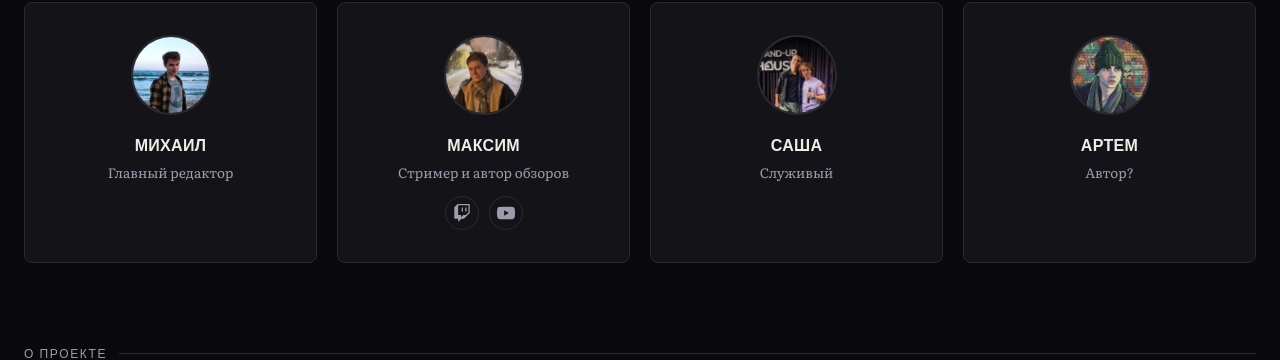
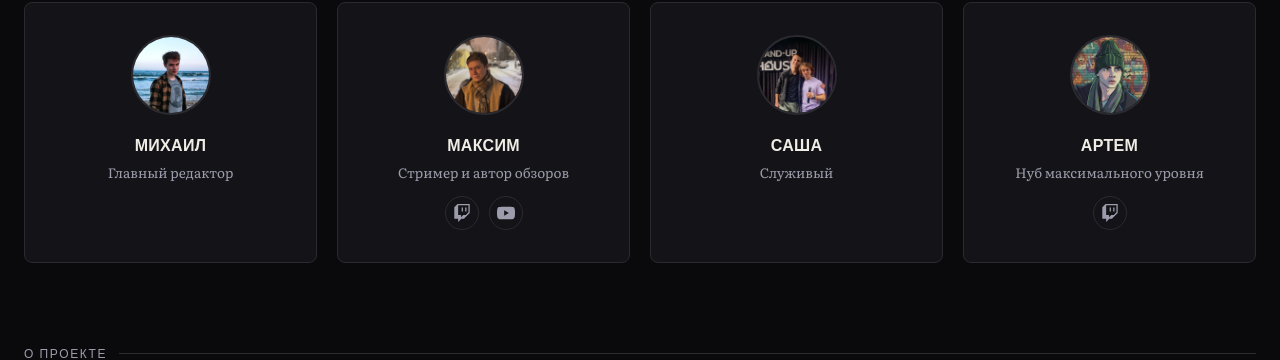
Before and after one commit to MagisterGudvin/pixelorcs, a Jekyll site: the page built from index.html, in a window 1280 px wide and 900 px high, scrolled down 1493 px. Shown: the part 98-458 px from the top of the window. Built offline with Jekyll 4.4.1, drawn with Linux system fonts in a browser that asks for light colours.

Commit message:
Update Настройки “general”

```diff
--- a/_data/settings.yml
+++ b/_data/settings.yml
@@ -71,9 +71,9 @@ authors:
     vk: ''
     telegram: ''
   - name: Артем
-    bio: Автор?
+    bio: Нуб максимального уровня
     avatar: /assets/uploads/photo_2026-04-02_21-28-14.webp
-    twitch: ''
+    twitch: https://www.twitch.tv/wasabi_inthedark
     youtube: ''
     vk: ''
     telegram: ''
```
